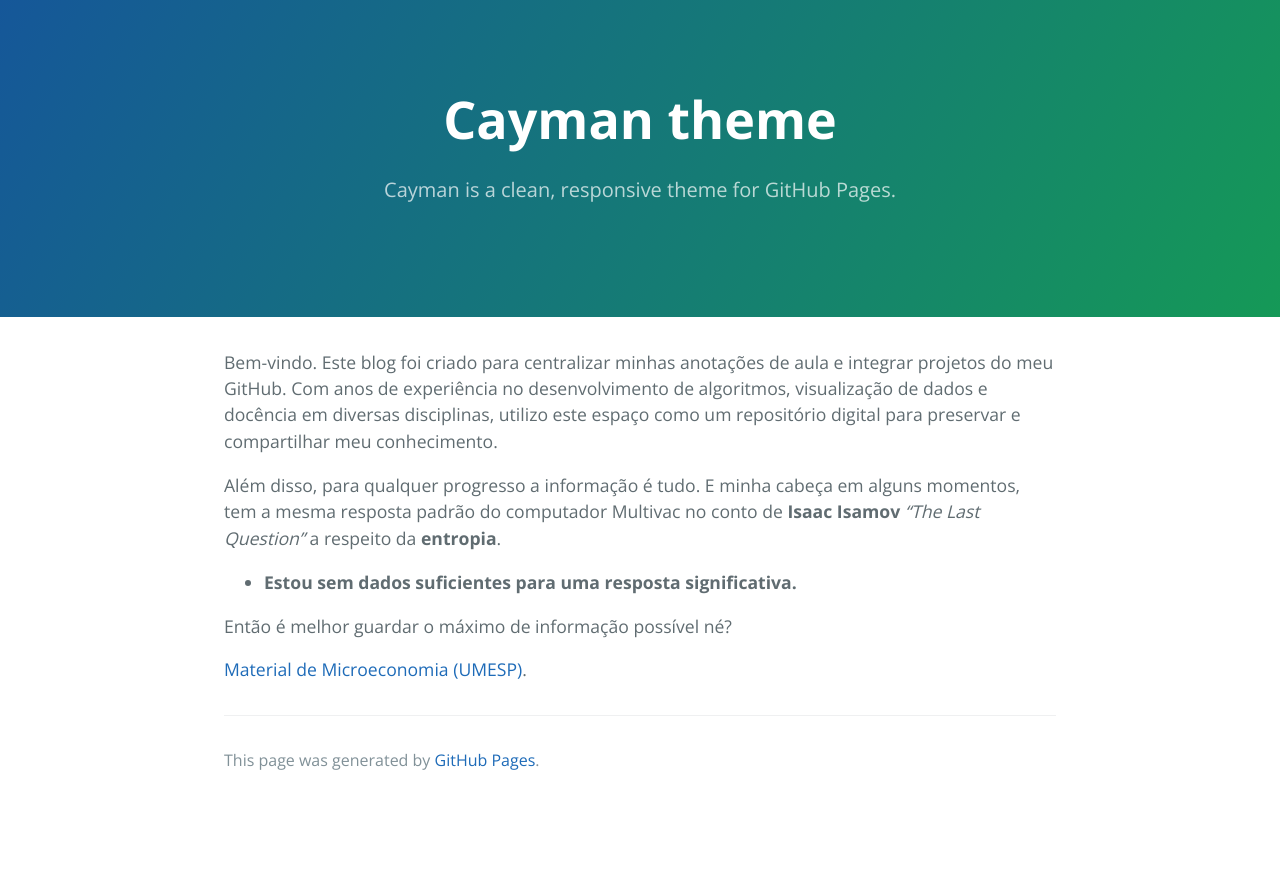
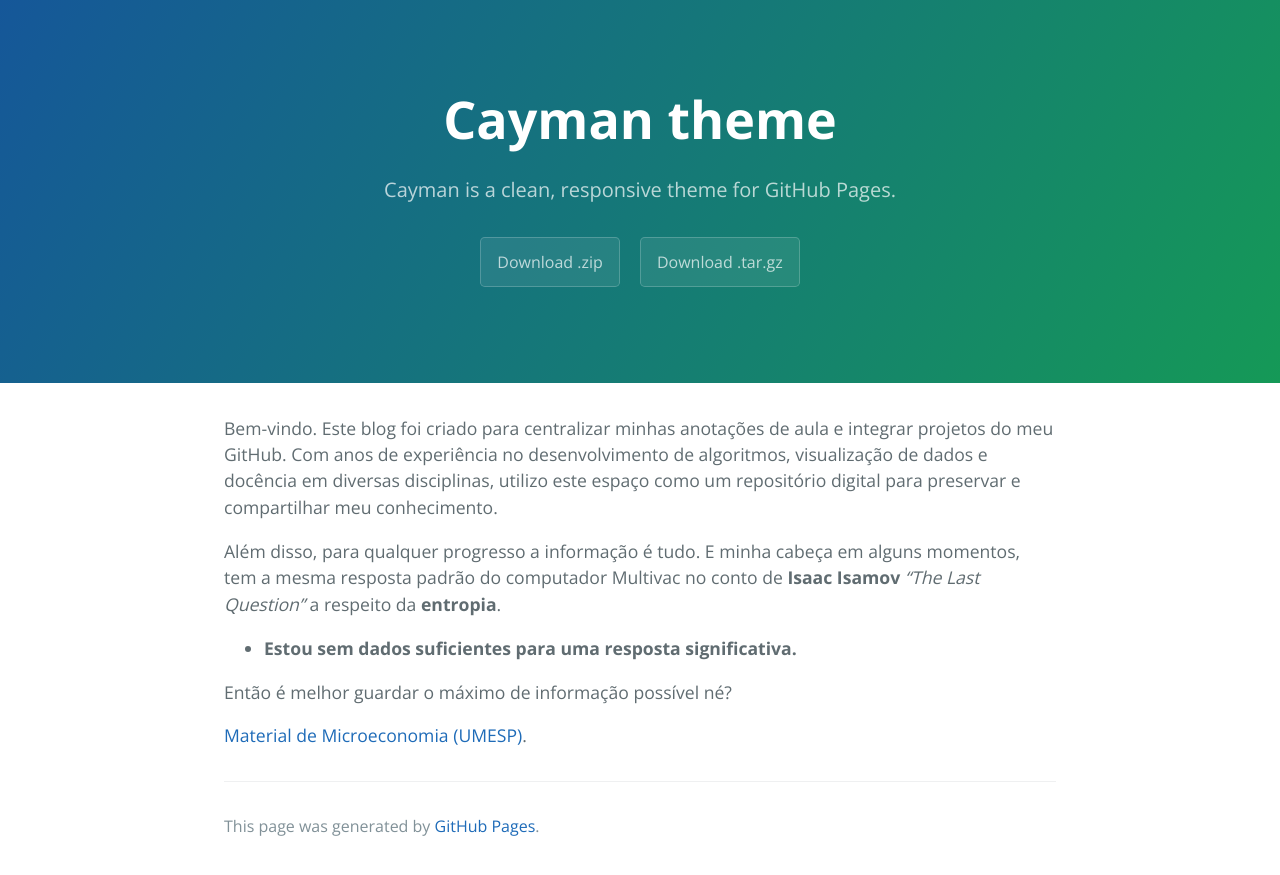
Before and after one commit to GustavoMonea/GustavoMonea.github.io, a Jekyll site: the page built from index.md, in a window 1280 px wide. Shown: the top 875 px of the page. Built offline with Jekyll 4.4.1, drawn with Linux system fonts in a browser that asks for light colours; our own code applies the rules of GitHub Pages for plain Markdown files.

Commit message:
Update default.html

```diff
--- a/_layouts/default.html
+++ b/_layouts/default.html
@@ -22,8 +22,8 @@
         <a href="{{ site.github.repository_url }}" class="btn">View on GitHub</a>
       {% endif %}
       {% if site.show_downloads %}
-       <!-- <a href="{{ site.github.zip_url }}" class="btn">Download .zip</a> -->
-       <!-- <a href="{{ site.github.tar_url }}" class="btn">Download .tar.gz</a> -->
+        <a href="{{ site.github.zip_url }}" class="btn">Download .zip</a>
+        <a href="{{ site.github.tar_url }}" class="btn">Download .tar.gz</a>
       {% endif %}
     </header>
 
```
